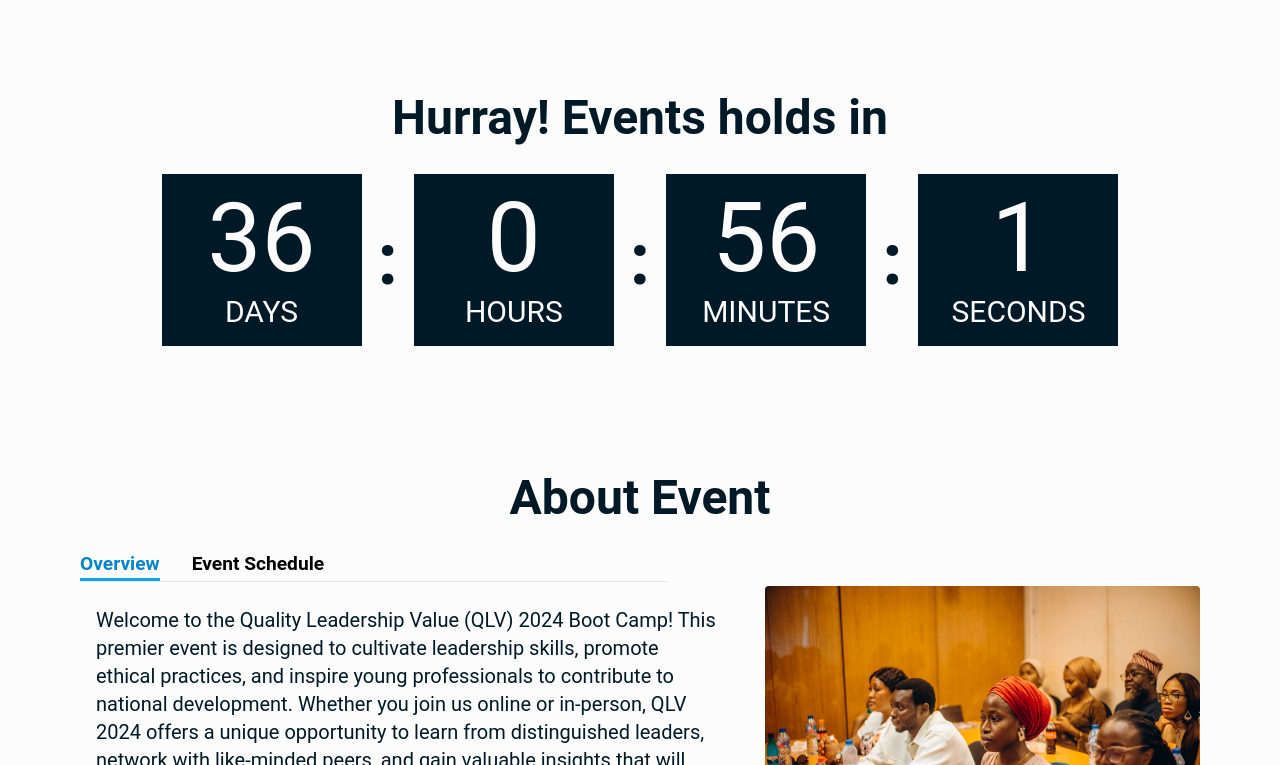
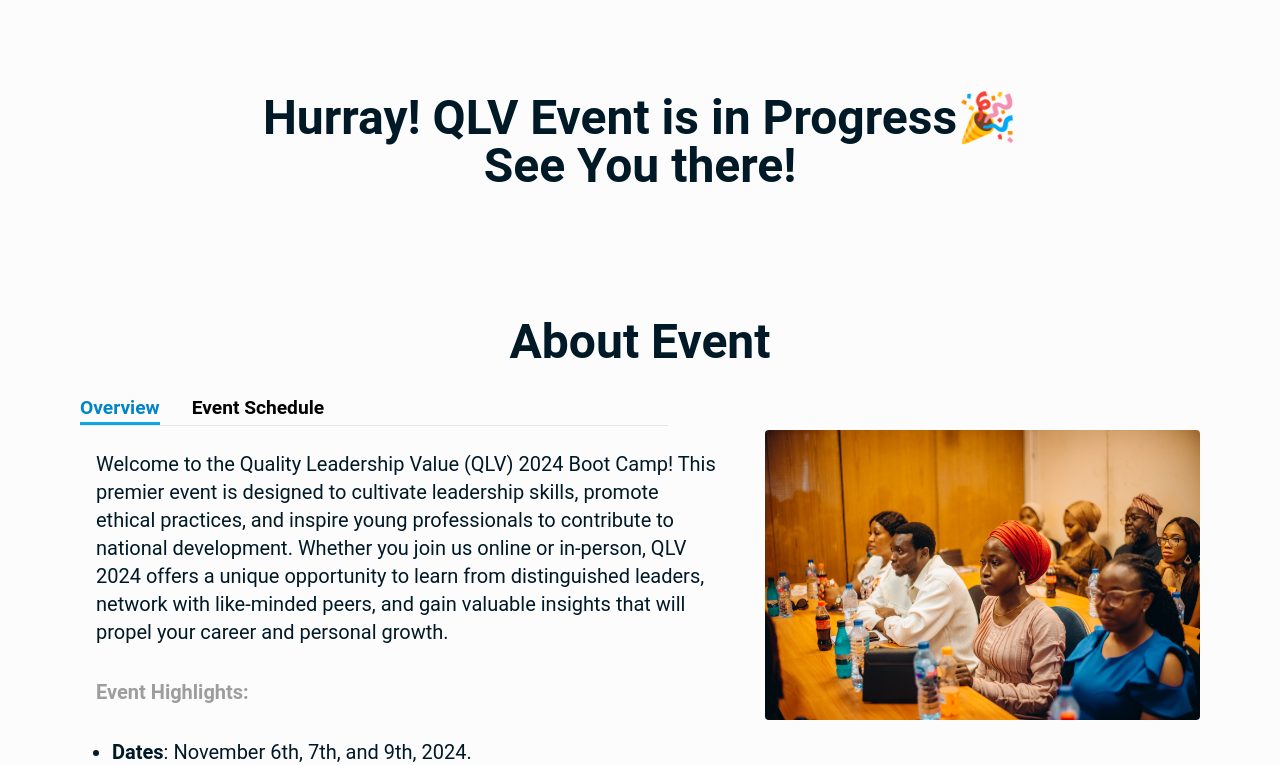
Before and after one commit to Yusuf-Najeeb/jciaso, a React (Create React App) app: page /QLV in a window 1280 px wide. Shown: the part 1055-1820 px from the top of the page. Built offline with nearby package versions, Linux system fonts and the light colour scheme.

Commit message:
modified: QLV Begins

```diff
--- a/src/components/QLV/CountDown.jsx
+++ b/src/components/QLV/CountDown.jsx
@@ -39,10 +39,12 @@ function CountDown() {
   return (
     <main className="bg-[#FCFCFC] text-[#001926] pt-4 md:pt-[6rem] pb-8">
       <h2 className="text-3xl md:text-5xl font-bold text-center">
-        Hurray! Events holds in
+        Hurray! QLV Event is in Progress🎉
+        <br />
+        See You there!
       </h2>
 
-      <div className="flex justify-center items-center gap-2 sm:gap-4 mt-8 px-4">
+      {/* <div className="flex justify-center items-center gap-2 sm:gap-4 mt-8 px-4">
         <div
           className="min-w-[70px] lg:min-w-[200px] bg-[#001926] text-[#FCFCFC] p-2
         md:py-4 md:px-8 flex justify-center items-center flex-col-reverse"
@@ -77,7 +79,7 @@ function CountDown() {
           <h4 className="text-sm sm:text-3xl md:uppercase mt-2">Seconds</h4>
           <p className="text-xl md:text-8xl">{counter.secs}</p>
         </div>
-      </div>
+      </div> */}
     </main>
   );
 }
--- a/src/components/QLV/Registration.jsx
+++ b/src/components/QLV/Registration.jsx
@@ -78,10 +78,11 @@ const Registration = ({ sectionRef }) => {
       className="relative bg-[#001926] text-[#FCFCFC] pt-12 pb-4 md:pb-8 px-2 md:px-[5rem]"
     >
       <h2 className="text-3xl md:text-5xl font-bold text-center mb-8">
-        Register for JCI Aso QLV 2024
+        Register for JCI Aso QLV 2024 <br />
+        Closed
       </h2>
 
-      <form
+      {/* <form
         onSubmit={handleSubmit}
         className="flex flex-col items-center justify-center"
       >
@@ -305,7 +306,7 @@ const Registration = ({ sectionRef }) => {
           close={toggleModal}
           handleSubmit={handleSubmit}
         />
-      </form>
+      </form> */}
     </main>
   );
 };
```
Also changed, not shown: 1 other file (tests, documents, lock files or other folders).
